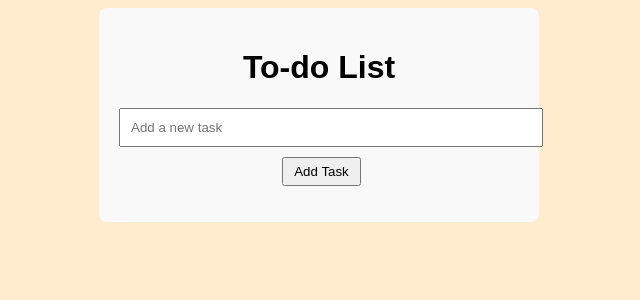
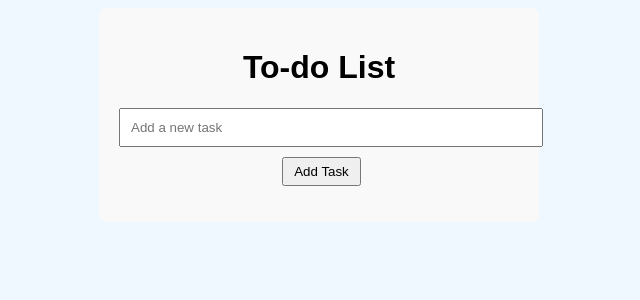
Before and after one commit to b7birale/vue-todo-app, a Vue app: page / in a window 1280 px wide. Shown: the top 300 px of the page, without its empty margins (321-961 px from the left). Built offline with nearby package versions, Linux system fonts and the light colour scheme.

Commit message:
Change background color just to try out something

```diff
--- a/src/assets/styles.css
+++ b/src/assets/styles.css
@@ -1,5 +1,6 @@
 html {
-  background-color: blanchedalmond;
+  /*background-color: blanchedalmond;*/
+  background-color: aliceblue;
 }
 
 .todo-app {
```
